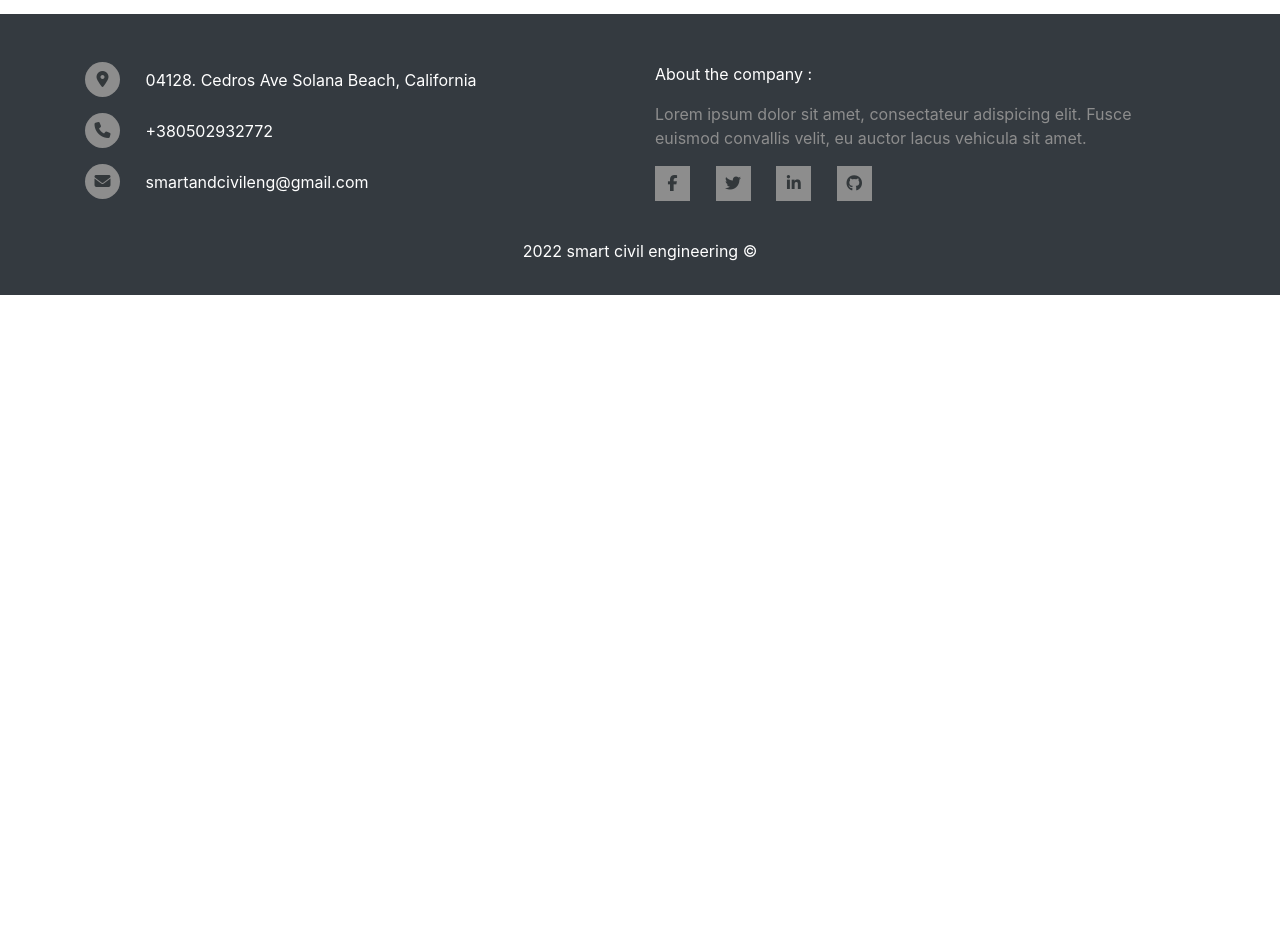
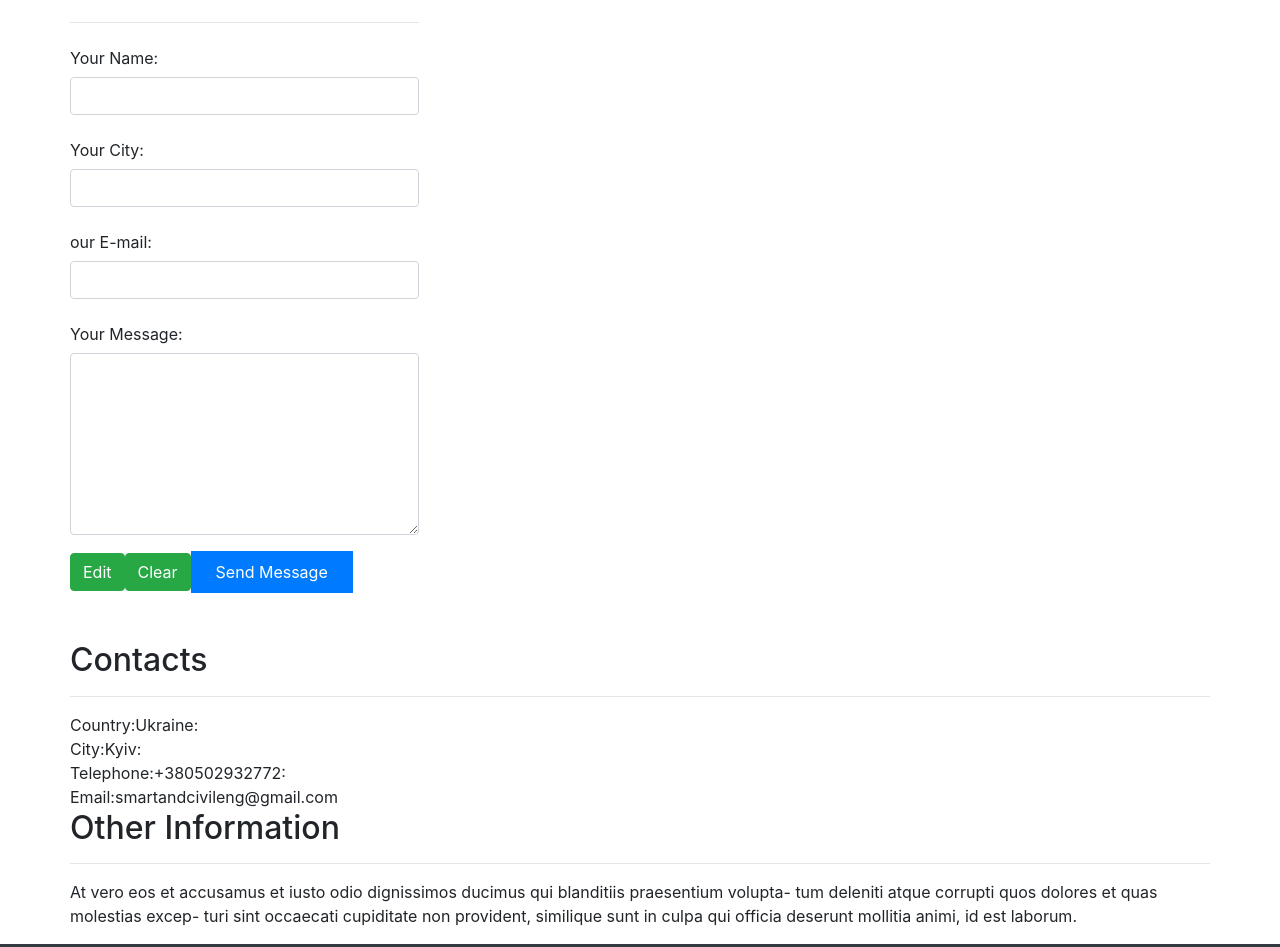
Before and after one commit to greentoss/smartcivilengineering_FE, a React (Create React App) app: page /contacts in a window 1280 px wide. Shown: the part 225-1172 px from the top of the page. Before the commit the page ends 800 px from the top, so only its background shows below. Built offline with nearby package versions, Linux system fonts and the light colour scheme.

Commit message:
contacts form html

```diff
--- a/src/components/Articles/index.js
+++ b/src/components/Articles/index.js
@@ -1,4 +1,3 @@
-import react from 'react';
 import Article from "../Article";
 import '../Pagination/pagination.css';
 import Pagination from "../Pagination/Pagination";
--- a/src/components/Contacts/index.js
+++ b/src/components/Contacts/index.js
@@ -3,8 +3,75 @@ function Contacts() {
     return (
         <>
             <div className="container" >
-                <h2>Contacts</h2>
+                <div className='row'>
+                    <div className='contact-form'>
+                        <h2>Contact Form</h2>
+                        <hr />
+                        <form className="mb-5" method="post" id="contactForm" name="contactForm">
+                            <div className="row">
+                                <div className="col-md-12 form-group">
+                                    <label htmlFor="name" className="col-form-label">Your Name:</label>
+                                    <input type="text" className="form-control" name="name" id="name"/>
+                                </div>
+                            </div>
+                            <div className="row">
+                                <div className="col-md-12 form-group">
+                                    <label htmlFor="name" className="col-form-label">Your City:</label>
+                                    <input type="text" className="form-control" name="name" id="name"/>
+                                </div>
+                            </div>
+                            <div className="row">
+                                <div className="col-md-12 form-group">
+                                    <label htmlFor="email" className="col-form-label">our E-mail:</label>
+                                    <input type="text" className="form-control" name="email" id="email"/>
+                                </div>
+                            </div>
+
+                            <div className="row">
+                                <div className="col-md-12 form-group">
+                                    <label htmlFor="message" className="col-form-label">Your Message:</label>
+                                    <textarea className="form-control" name="message" id="message" cols="30" rows="7"/>
+                                </div>
+                            </div>
+                            <div className="row">
+                                <div className="col-md-12">
+                                    <button type='button' className='btn btn-success'>Edit</button>
+                                    <button type='button' className='btn btn-success'>Clear</button>
+                                    <input type="submit" value="Send Message" className="btn btn-primary rounded-0 py-2 px-4"/>
+                                    <span className="submitting"/>
+                                </div>
+                            </div>
+                        </form>
+                    </div>
+                    <div className='contacts'>
+                        <div>
+                            <h2>Contacts</h2>
+                            <hr />
+                            <div>
+                                <span>Country:</span><span>Ukraine:</span>
+                            </div>
+                            <div>
+                                <span>City:</span><span>Kyiv:</span>
+                            </div>
+                            <div>
+                                <span>Telephone:</span><span>+380502932772:</span>
+                            </div>
+                            <div>
+                                <span>Email:</span><span>smartandcivileng@gmail.com</span>
+                            </div>
+                        </div>
+                        <div>
+                            <h2>Other Information</h2>
+                            <hr />
+                            <p>
+                                At vero eos et accusamus et iusto odio dignissimos ducimus qui blanditiis praesentium volupta- tum deleniti atque corrupti quos dolores et quas molestias excep- turi sint occaecati cupiditate non provident, similique sunt in culpa qui officia deserunt mollitia animi, id est laborum.
+                            </p>
+                        </div>
+
+                    </div>
+                </div>
             </div>
+
         </>
     );
 }
```
